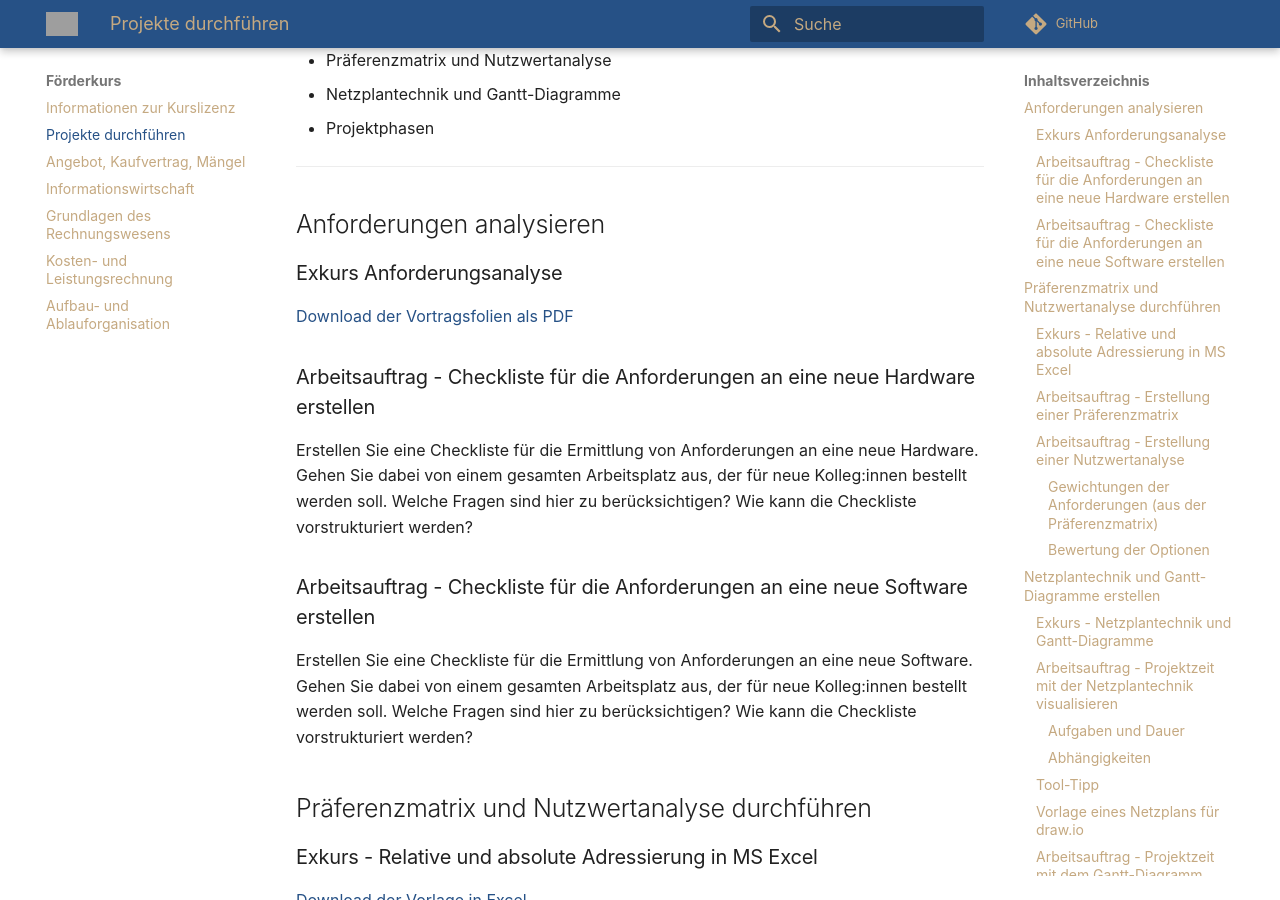
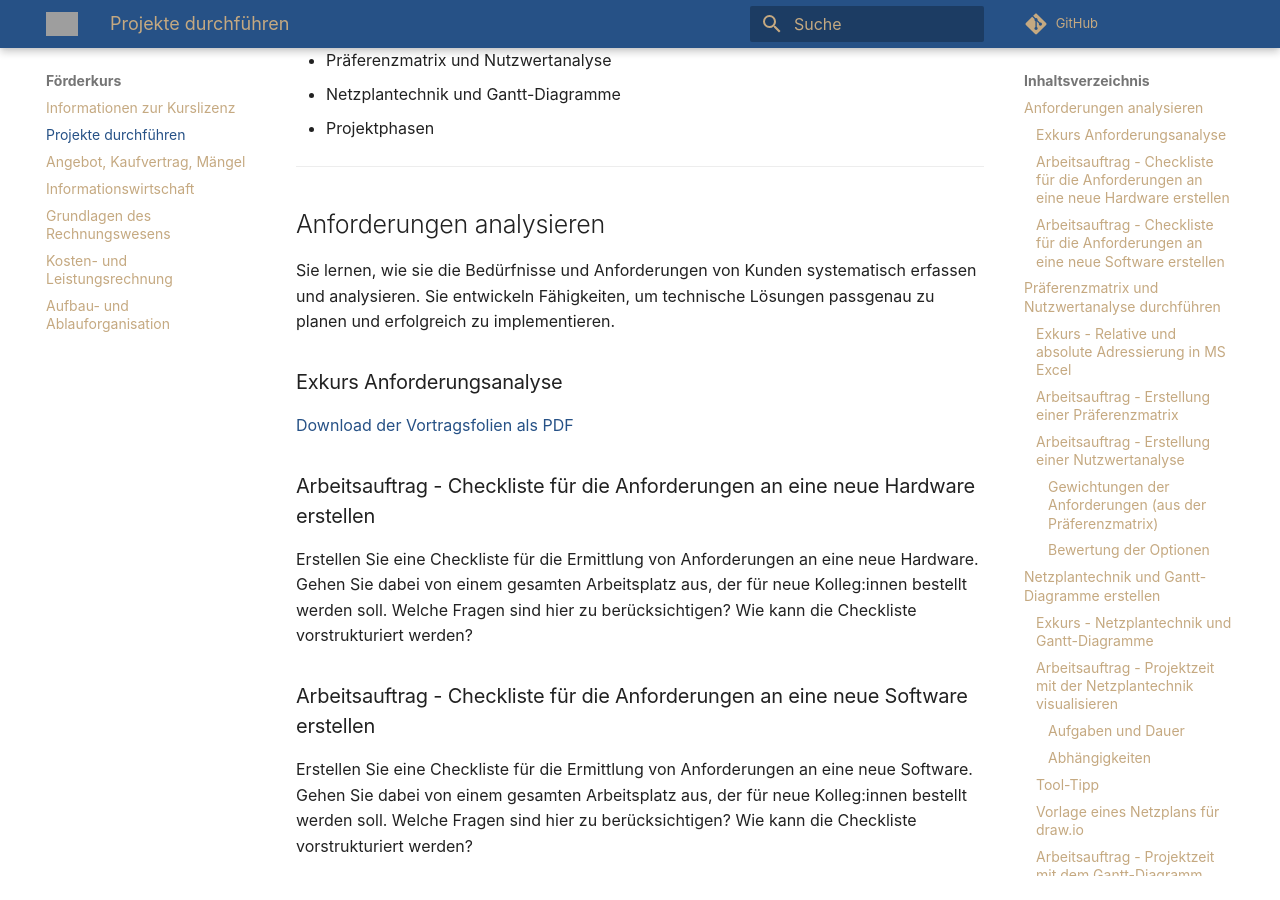
Before and after one commit to herr-nm/MMBbS_Foerderkurs, an MkDocs documentation site: the page built from docs/projekte_durchfuehren.md, in a window 1280 px wide and 900 px high, scrolled down 401 px. Built offline with MkDocs 1.6.1 and Material for MkDocs 9.7.7, drawn with Linux system fonts in a browser that asks for light colours; comment, search, counter and statistics services are not loaded; grey boxes are pictures that could not be loaded.

Commit message:
Text ergänzt

```diff
--- a/docs/projekte_durchfuehren.md
+++ b/docs/projekte_durchfuehren.md
@@ -12,6 +12,8 @@ In diesem Kapitel funden Sie folgende Inhalte:
 ---
 
 ## Anforderungen analysieren
+
+Sie lernen, wie sie die Bedürfnisse und Anforderungen von Kunden systematisch erfassen und analysieren. Sie entwickeln Fähigkeiten, um technische Lösungen passgenau zu planen und erfolgreich zu implementieren.
 
 ### Exkurs Anforderungsanalyse
 
```
